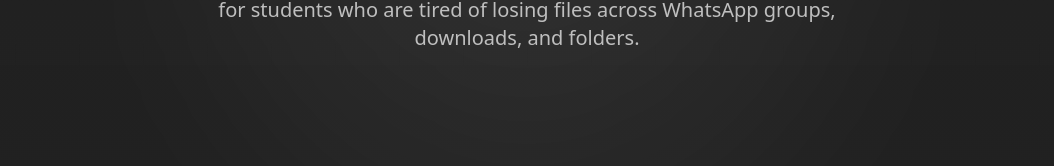
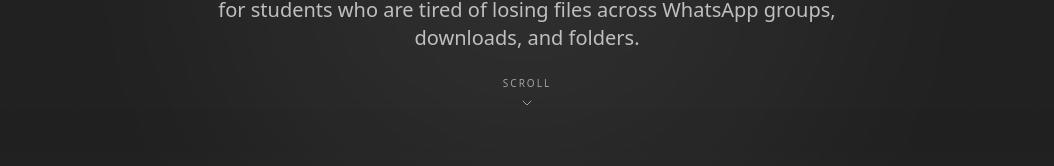
Before and after one commit to AlaminMX/The-PDFNest, a React (Vite) app: page / in a window 1280 px wide. Shown: the part 467-633 px from the top of the page, without its empty margins (113-1167 px from the left). Built offline with nearby package versions, Linux system fonts and the light colour scheme; no server answers; the database is empty; the HTML template or start-up script is replaced by a standard one.

Commit message:
Reverted to commit 4f58ed74aa583bc3112b022736970d9b3db6311f

```diff
--- a/src/components/landing/HeroSection.tsx
+++ b/src/components/landing/HeroSection.tsx
@@ -2,6 +2,7 @@ import { Link } from "react-router-dom";
 import { Button } from "@/components/ui/button";
 import { ArrowRight, BookOpen } from "lucide-react";
 import { motion } from "framer-motion";
+import { ChevronDown } from "lucide-react";
 
 export function HeroSection() {
   return (
@@ -38,6 +39,10 @@ export function HeroSection() {
             Upload, organize, and access your course materials in one place.
             Built for students who are tired of losing files across WhatsApp groups, downloads, and folders.
           </p>
+          <div className="mt-4 flex flex-col items-center justify-center" aria-hidden="true">
+                <span className="text-[10px] uppercase tracking-[0.2em] text-muted-foreground/80">scroll</span>
+                <ChevronDown className="mt-1 h-4 w-4 stroke-[1.5] text-muted-foreground/80" />
+              </div>
         </motion.div>
       </div>
     </section>
--- a/src/pages/Index.tsx
+++ b/src/pages/Index.tsx
@@ -17,7 +17,7 @@ import { ThemeToggle } from "@/components/ThemeToggle";
 import { toast } from "sonner";
 import { InstallPWA } from "@/components/InstallPWA";
 import { Link } from "react-router-dom";
-import { Shield, MoreVertical, Plus, Trash2, LogOut, HelpCircle, Folder, LayoutGrid, LayoutList, FileText, Download, Edit2, Check, Star, X, Sparkles, BookOpen, Volume2, Languages, MessageSquare, GraduationCap, Upload, Users, ChevronDown, WifiOff, CloudDownload, CheckCircle, Tag } from "lucide-react";
+import { Shield, MoreVertical, Plus, Trash2, LogOut, HelpCircle, Folder, LayoutGrid, LayoutList, FileText, Download, Edit2, Check, Star, X, Sparkles, BookOpen, Volume2, Languages, MessageSquare, GraduationCap, Upload, Users, WifiOff, CloudDownload, CheckCircle, Tag } from "lucide-react";
 import {
   Select,
   SelectContent,
```
